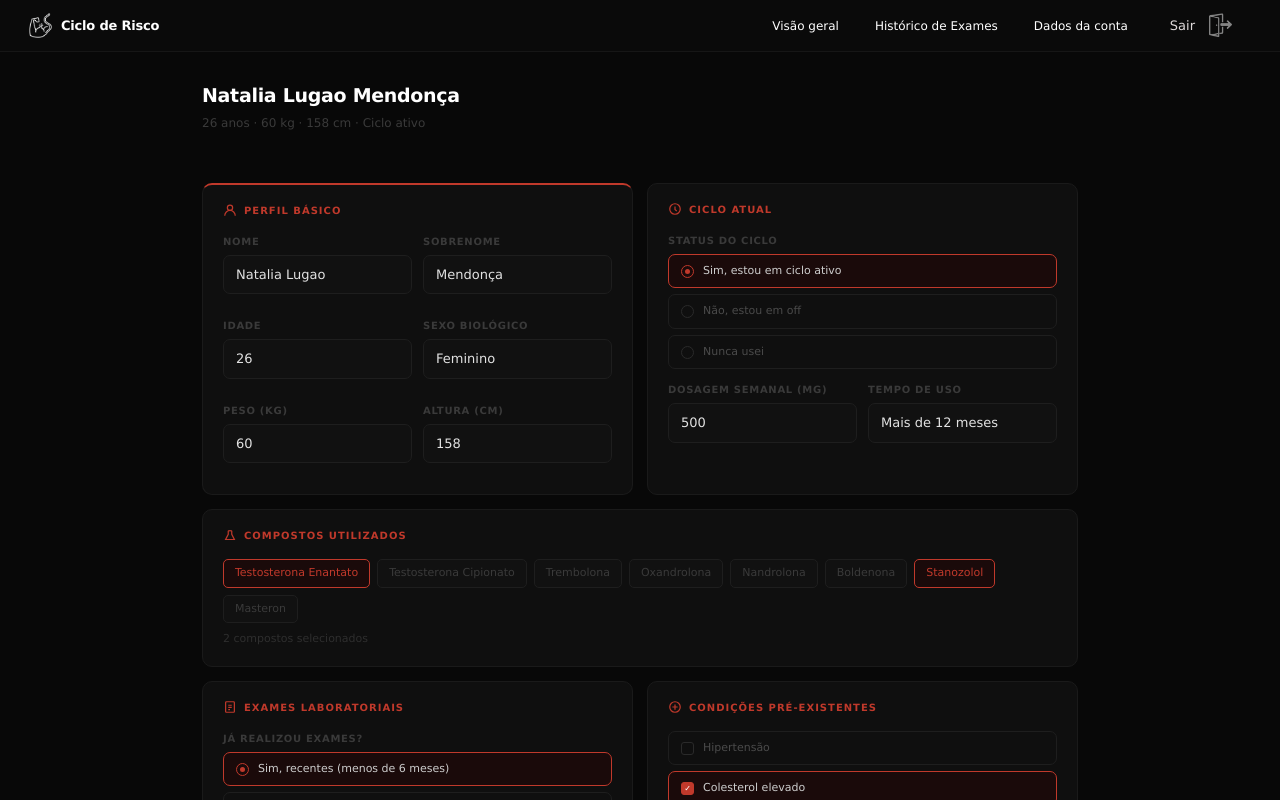
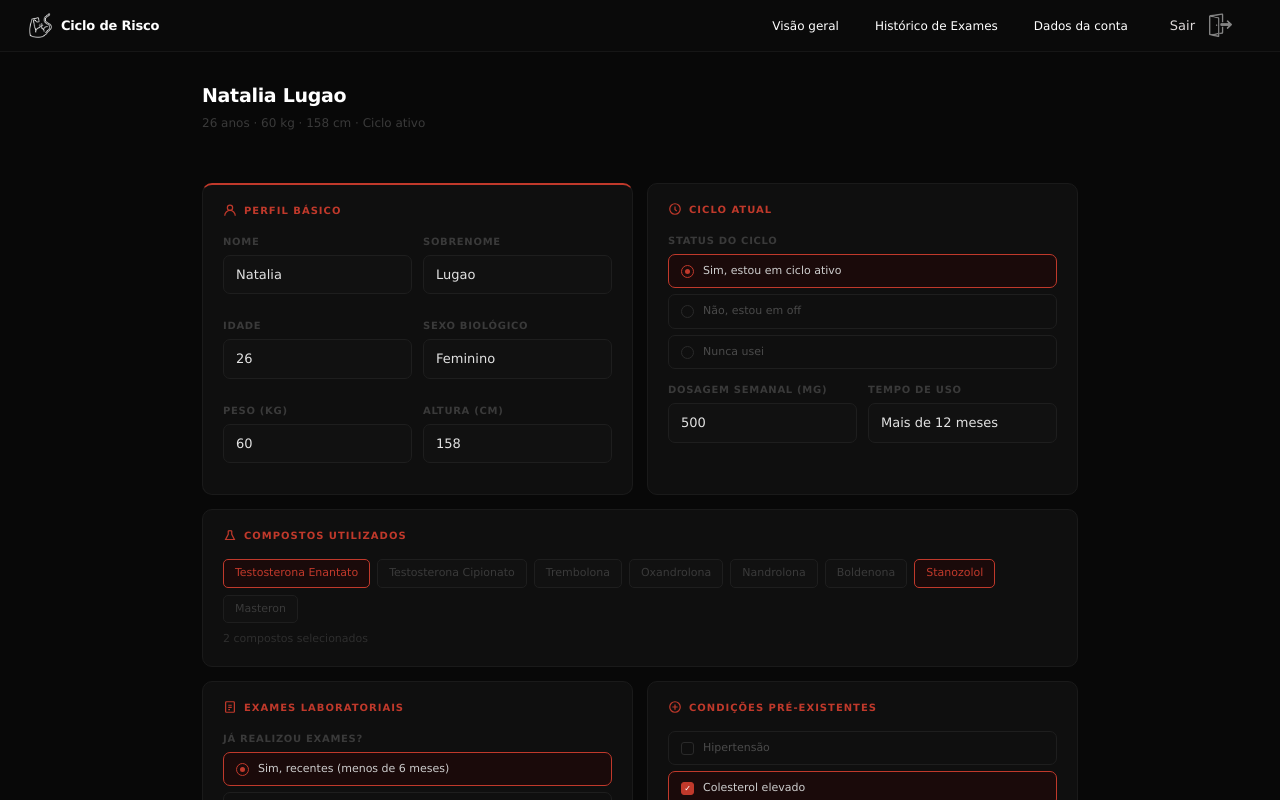
Before and after one commit to nalugao/challenge-ciclo-risco, a React (Vite) app: page /conta in a window 1280 px wide. Shown: the top 800 px of the page. Built offline with nearby package versions, Linux system fonts and the light colour scheme.

Commit message:
Mudança no sobrenome

```diff
--- a/src/pages/DadosConta.jsx
+++ b/src/pages/DadosConta.jsx
@@ -15,7 +15,7 @@ const CONDICOES = [
 
 /* ─── Initial state (mirrors onboarding) ─── */
 const INITIAL = {
-    nome: 'Natalia Lugao', sobrenome: 'Mendonça', idade: '26', sexo: 'Feminino',
+    nome: 'Natalia', sobrenome: 'Lugao', idade: '26', sexo: 'Feminino',
     peso: '60', altura: '158',
     cicloAtivo: 'sim',
     compostos: ['Testosterona Enantato', 'Stanozolol'],
```
